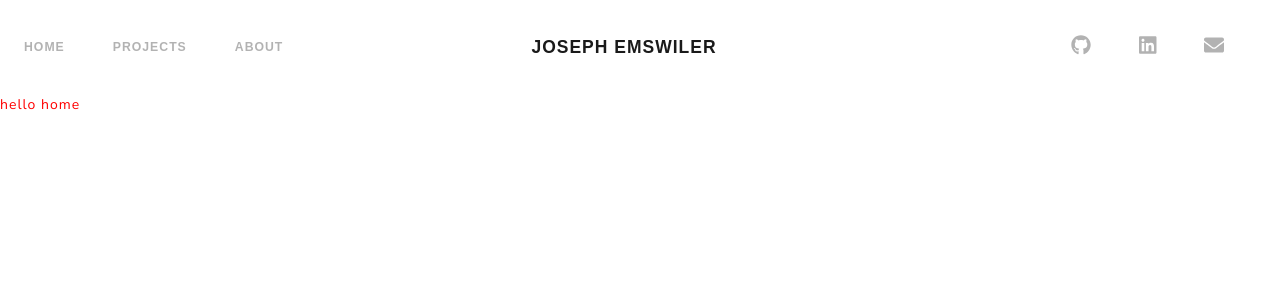
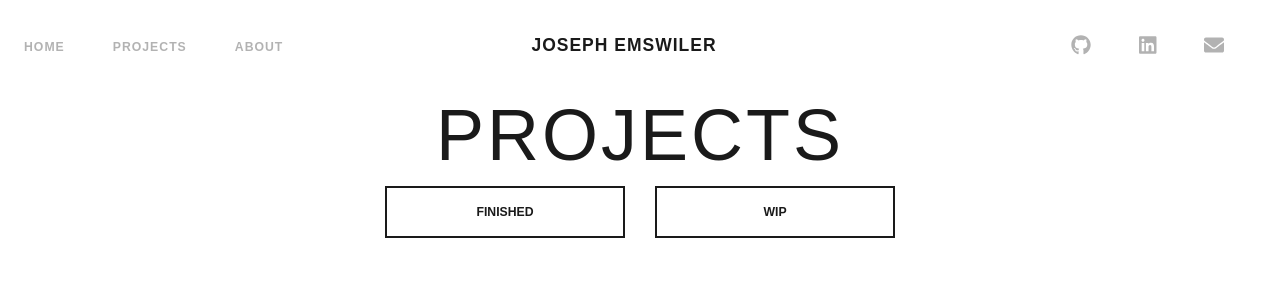
Before and after one commit to josephemswiler/webvr-line-geometry, a React (Create React App) app in the folder client/: page / in a window 1280 px wide. Shown: the top 300 px of the page. Built offline with nearby package versions, Linux system fonts and the light colour scheme; a web font is replaced by a local one.

Commit message:
Add header

```diff
--- a/client/src/components/Header.js
+++ b/client/src/components/Header.js
@@ -1,10 +1,37 @@
-import React, { Component } from 'react';
+import React, { Component } from 'react'
+import { Jumbotron, Container, Button, Col, Row } from 'reactstrap'
 
 export default class Header extends Component {
-  render() {
+  styles = () => ({
+    wrapper: {
+      marginTop: 92
+    },
+    jumbotron: {},
+    button: {
+      maxWidth: '240px'
+    }
+  })
+
+  render () {
     return (
-      <div className="header">
-        { this.props.children }
+      <div style={this.styles().wrapper}>
+        <Container fluid style={this.styles().jumbotron}>
+          <Row>
+            <Col>
+              <h1 className='display-3 d-flex justify-content-center'>
+                Projects
+              </h1>
+            </Col>
+          </Row>
+          <Row>
+            <Col>
+              <Button style={this.styles().button} className='ml-auto' color='outline-primary' block>Finished</Button>
+            </Col>
+            <Col>
+              <Button style={this.styles().button} className='mr-auto' color='outline-primary' block>WIP</Button>
+            </Col>
+          </Row>
+        </Container>
       </div>
     )
   }
--- a/client/src/components/NavTop.js
+++ b/client/src/components/NavTop.js
@@ -6,7 +6,8 @@ import {
   NavbarToggler,
   Nav,
   NavItem,
-  NavLink
+  NavLink,
+  Tooltip
 } from 'reactstrap'
 import { library } from '@fortawesome/fontawesome-svg-core'
 import { FontAwesomeIcon } from '@fortawesome/react-fontawesome'
@@ -20,15 +21,30 @@ export default class NavTop extends React.Component {
     super(props)
 
     this.toggle = this.toggle.bind(this)
+    this.tooltipToggle = this.tooltipToggle.bind(this)
     this.state = {
-      isOpen: false
+      isOpen: false,
+      tooltipOpen: false
     }
   }
+
+  componentDidMount () {
+    window.addEventListener('resize', this.windowResize)
+  }
+
   toggle () {
     this.setState({
       isOpen: !this.state.isOpen
     })
   }
+
+  tooltipToggle () {
+    this.setState({
+      tooltipOpen: !this.state.tooltipOpen
+    })
+  }
+
+  windowResize = () => {}
 
   styles = () => ({
     navbar: {
@@ -38,18 +54,33 @@ export default class NavTop extends React.Component {
     },
     brand: {
       position: 'absolute',
+      top: 27
     },
     icon: {
       fontSize: '20px'
+    },
+    toggler: {
+      fontSize: '20px',
+      outline: 'none'
     }
   })
 
   render () {
+
+    let toggleIcon = this.state.isOpen ? 'angle-up' : 'angle-down'
+
     return (
       <div>
-        <Navbar style={this.styles().navbar} color='light' light expand='md'>
-          <Link style={this.styles().brand} className='navbar-brand' to='/'>Joseph Emswiler</Link>
-          <NavbarToggler className='mr-auto' onClick={this.toggle} />
+        <Navbar style={this.styles().navbar} className='transparent fixed-top' light expand='md'>
+          <Link style={this.styles().brand} className='navbar-brand' to='/'>
+            Joseph Emswiler
+          </Link>
+
+          <NavbarToggler style={this.styles().toggler} className='mr-auto border-0' onClick={this.toggle}>
+            <FontAwesomeIcon
+              icon={['fas', toggleIcon]}
+            />
+          </NavbarToggler>
           <Collapse isOpen={this.state.isOpen} navbar>
             <Nav className='mr-auto' navbar>
               <NavItem>
@@ -64,18 +95,42 @@ export default class NavTop extends React.Component {
             </Nav>
             <Nav className='ml-auto' navbar>
               <NavItem>
-                <NavLink href='https://github.com/josephemswiler' target="_blank">
-                  <FontAwesomeIcon style={this.styles().icon} icon={['fab', 'github']} />
+                <NavLink
+                  href='https://github.com/josephemswiler'
+                  target='_blank'
+                >
+                  <FontAwesomeIcon
+                    style={this.styles().icon}
+                    icon={['fab', 'github']}
+                  />
                 </NavLink>
               </NavItem>
               <NavItem>
-                <NavLink href='https://www.linkedin.com/in/josephemswiler/' target="_blank">
-                  <FontAwesomeIcon style={this.styles().icon} icon={['fab', 'linkedin']} />
+                <NavLink
+                  href='https://www.linkedin.com/in/josephemswiler/'
+                  target='_blank'
+                >
+                  <FontAwesomeIcon
+                    style={this.styles().icon}
+                    icon={['fab', 'linkedin']}
+                  />
                 </NavLink>
               </NavItem>
               <NavItem>
-                <NavLink href='mailto:josephemswiler@gmail.com' target="_blank">
-                  <FontAwesomeIcon style={this.styles().icon} icon={['fas', 'envelope']} />
+                <NavLink href='mailto:josephemswiler@gmail.com' target='_blank'>
+                  <FontAwesomeIcon
+                    style={this.styles().icon}
+                    icon={['fas', 'envelope']}
+                    id='email'
+                  />
+                  <Tooltip
+                    placement='bottom'
+                    isOpen={this.state.tooltipOpen}
+                    target='email'
+                    toggle={this.tooltipToggle}
+                  >
+                    JosephEmswiler@gmail.com
+                  </Tooltip>
                 </NavLink>
               </NavItem>
             </Nav>
--- a/client/src/pages/Home.js
+++ b/client/src/pages/Home.js
@@ -5,14 +5,14 @@ export default class Home extends Component {
 
   styles = () => ({
     wrapper: {
-      color: 'red'
+      width: '100vw',
+      height: '100vh'
     }
 })
 
   render () {
     return (
       <div style={this.styles().wrapper}>
-      hello home
         <Header />
       </div>
     )
```
Lines whose indentation alone changed are shown as unchanged.
